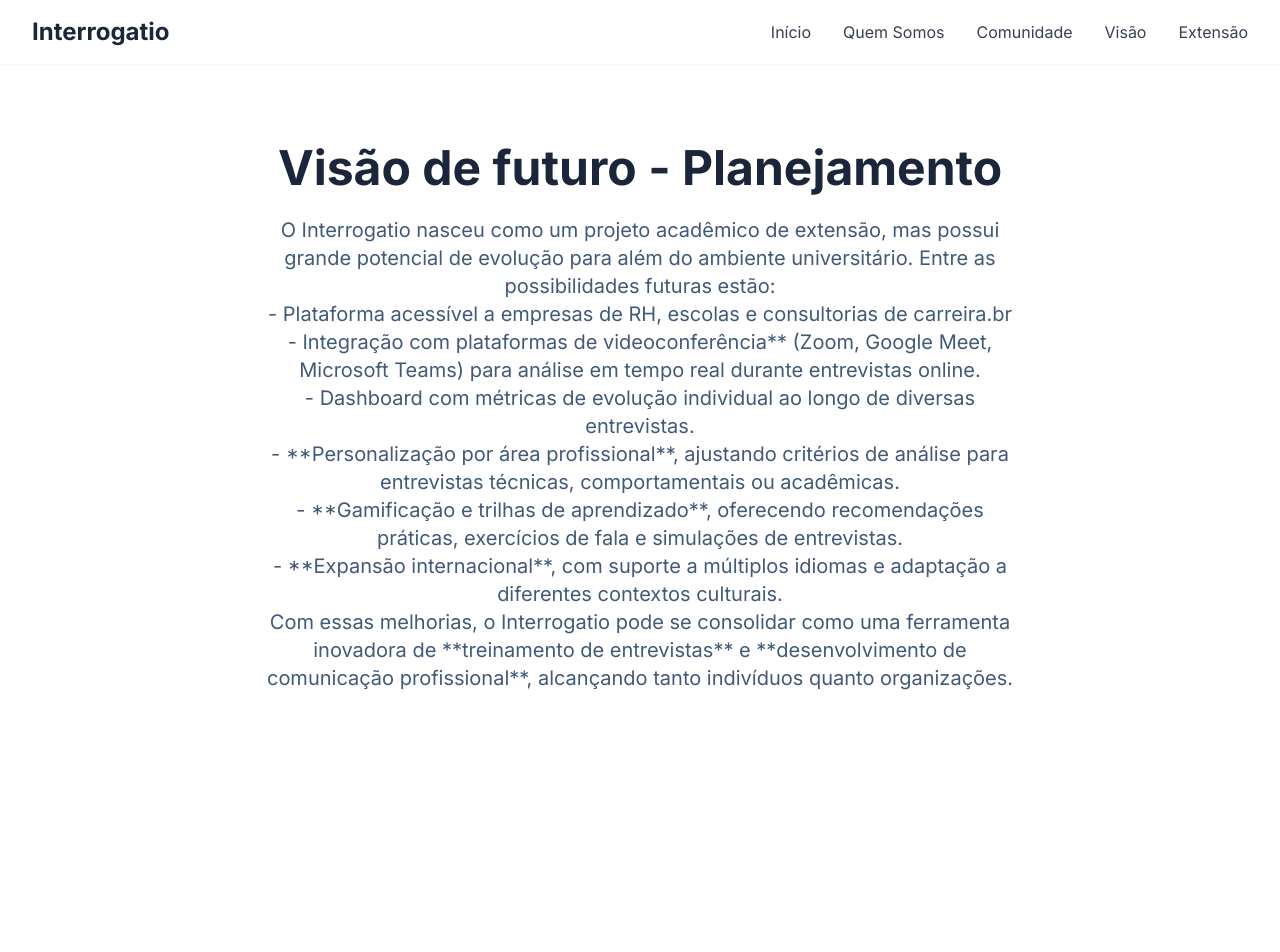
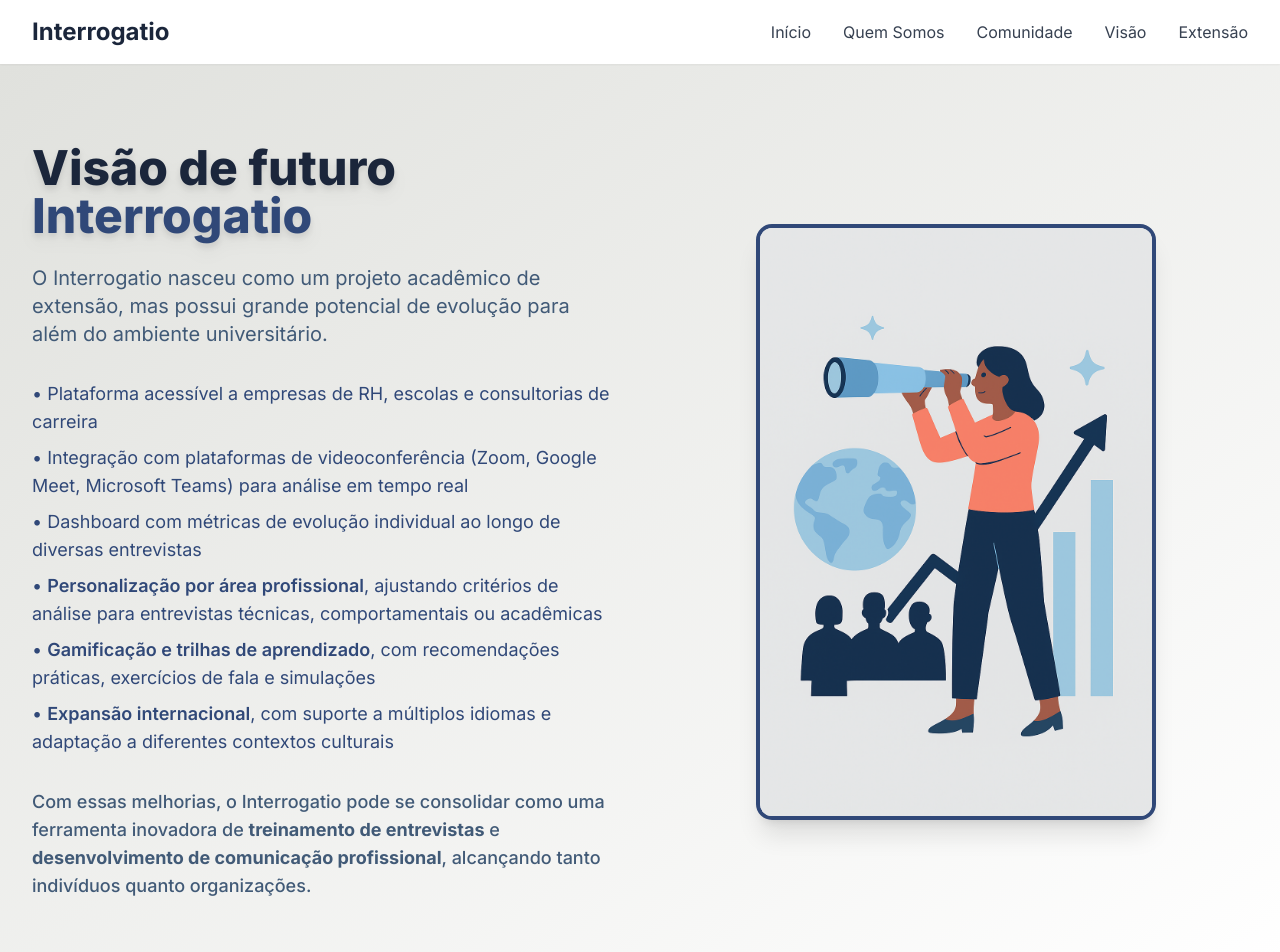
Before and after one commit to MuHaouli/Projeto_Extensao, a Next.js app: page /visao in a window 1280 px wide. Shown: the top 952 px of the page. Before the commit the page ends 804 px from the top, so only its background shows below. Built offline with nearby package versions, Linux system fonts and the light colour scheme.

Commit message:
Update da pagina visão

```diff
--- a/src/app/visao/page.tsx
+++ b/src/app/visao/page.tsx
@@ -1,10 +1,11 @@
 import Link from "next/link";
+import Image from "next/image";
 
 export default function VisaoPage() {
     return (
-        <div className="min-h-screen flex flex-col">
-
-            <header className="bg-white shadow-sm">
+        <div className="min-h-screen flex flex-col bg-gradient-to-b from-[#E0E1DD] to-white">
+            {/* Header */}
+            <header className="bg-white shadow-sm sticky top-0 z-10">
                 <div className="container-custom py-4">
                     <nav className="flex items-center justify-between">
                         <Link href="/" className="text-2xl font-bold text-[#1B263B]">
@@ -21,30 +22,53 @@
                 </div>
             </header>
 
-        <main>
-            <div className="container-custom py-20">
-                <div className="max-w-3xl mx-auto text-center">
-                    <h1 className="text-5xl font-bold text-[#1B263B] mb-6">
-                    Visão de futuro - Planejamento
+            {/* Hero Section */}
+            <main className="flex-grow">
+                <section className="relative bg-gradient-to-br from-[#E0E1DD] to-white py-20 fade-in-up">
+                    <div className="container-custom flex flex-col md:flex-row items-center gap-12">
+                        <div className="md:w-1/2 text-center md:text-left">
+                            <h1 className="text-5xl font-extrabold text-[#1B263B] mb-6 drop-shadow-lg">
+                                Visão de futuro <span className="text-[#304878]">Interrogatio</span>
                             </h1>
-                    <div className="description_vision">
                             <p className="text-xl text-[#415A77] mb-8">
                                 O Interrogatio nasceu como um projeto acadêmico de extensão, mas possui grande potencial de evolução para além do ambiente universitário.
-                            Entre as possibilidades futuras estão:  <br />
-                            - Plataforma acessível a empresas de RH, escolas e consultorias de carreira.br <br />
-                            - Integração com plataformas de videoconferência** (Zoom, Google Meet, Microsoft Teams) para análise em tempo real durante entrevistas online.  <br />
-                            - Dashboard com métricas de evolução individual ao longo de diversas entrevistas.  <br />
-                            - **Personalização por área profissional**, ajustando critérios de análise para entrevistas técnicas, comportamentais ou acadêmicas.  <br />
-                            - **Gamificação e trilhas de aprendizado**, oferecendo recomendações práticas, exercícios de fala e simulações de entrevistas.  <br />
-                            - **Expansão internacional**, com suporte a múltiplos idiomas e adaptação a diferentes contextos culturais.  <br />
-
-                            Com essas melhorias, o Interrogatio pode se consolidar como uma ferramenta inovadora de **treinamento de entrevistas** e **desenvolvimento de comunicação profissional**, alcançando tanto indivíduos quanto organizações.
+                            </p>
+                            <ul className="text-lg text-[#304878] text-left mb-8 space-y-2">
+                                <li>• Plataforma acessível a empresas de RH, escolas e consultorias de carreira</li>
+                                <li>• Integração com plataformas de videoconferência (Zoom, Google Meet, Microsoft Teams) para análise em tempo real</li>
+                                <li>• Dashboard com métricas de evolução individual ao longo de diversas entrevistas</li>
+                                <li>• <span className="font-semibold">Personalização por área profissional</span>, ajustando critérios de análise para entrevistas técnicas, comportamentais ou acadêmicas</li>
+                                <li>• <span className="font-semibold">Gamificação e trilhas de aprendizado</span>, com recomendações práticas, exercícios de fala e simulações</li>
+                                <li>• <span className="font-semibold">Expansão internacional</span>, com suporte a múltiplos idiomas e adaptação a diferentes contextos culturais</li>
+                            </ul>
+                            <p className="text-lg text-[#415A77] font-medium">
+                                Com essas melhorias, o Interrogatio pode se consolidar como uma ferramenta inovadora de <span className="font-bold">treinamento de entrevistas</span> e <span className="font-bold">desenvolvimento de comunicação profissional</span>, alcançando tanto indivíduos quanto organizações.
                             </p>
                         </div>
+                        <div className="md:w-1/2 flex justify-center">
+                            <Image
+                                src="/visaoLogo.png"
+                                alt="Visão do futuro"
+                                width={400}
+                                height={400}
+                                className="rounded-2xl shadow-xl border-4 border-[#304878] bg-white"
+                                priority
+                            />
                         </div>
                     </div>
+                </section>
             </main>
+
+            {/* Footer */}
+            <footer className="bg-[#1B263B] text-white py-6 mt-12">
+                <div className="container-custom flex flex-col md:flex-row items-center justify-between">
+                    <div className="flex items-center gap-3 mb-4 md:mb-0">
+                        <Image src="/visaoLogo.png" alt="Visao Logo" width={40} height={40} className="bg-white rounded-full p-1" />
+                        <span className="font-semibold">Projeto de Extensão Unifil</span>
                     </div>
-
+                    <p className="text-sm">© 2025 Interrogatio. Todos os direitos reservados.</p>
+                </div>
+            </footer>
+        </div>
     );
 }
```
Also changed, not shown: public/visaoLogo.png (added). Lines whose indentation alone changed are shown as unchanged.
